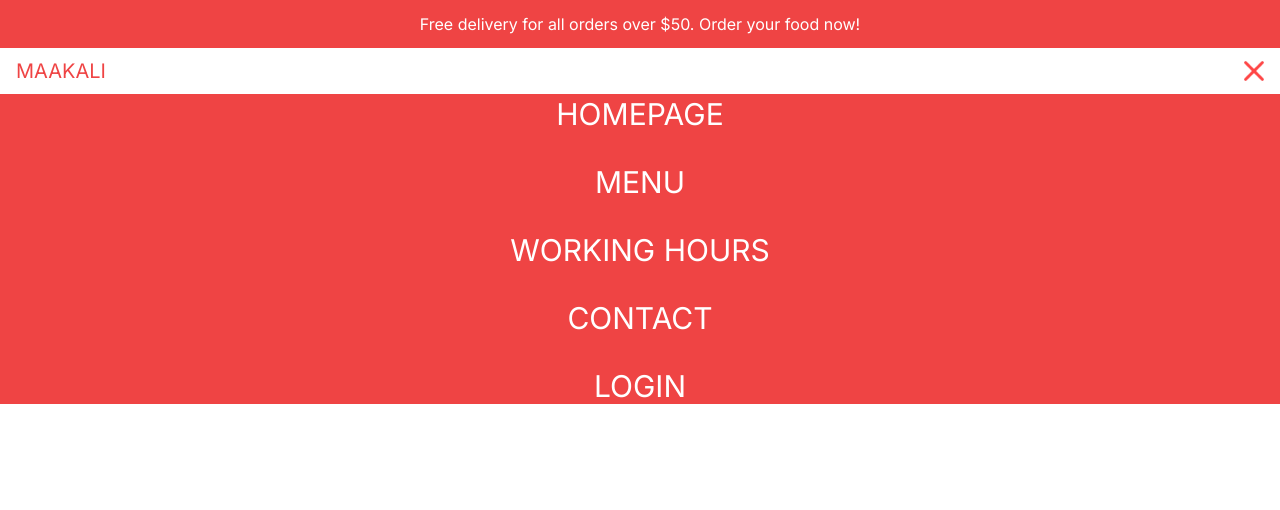
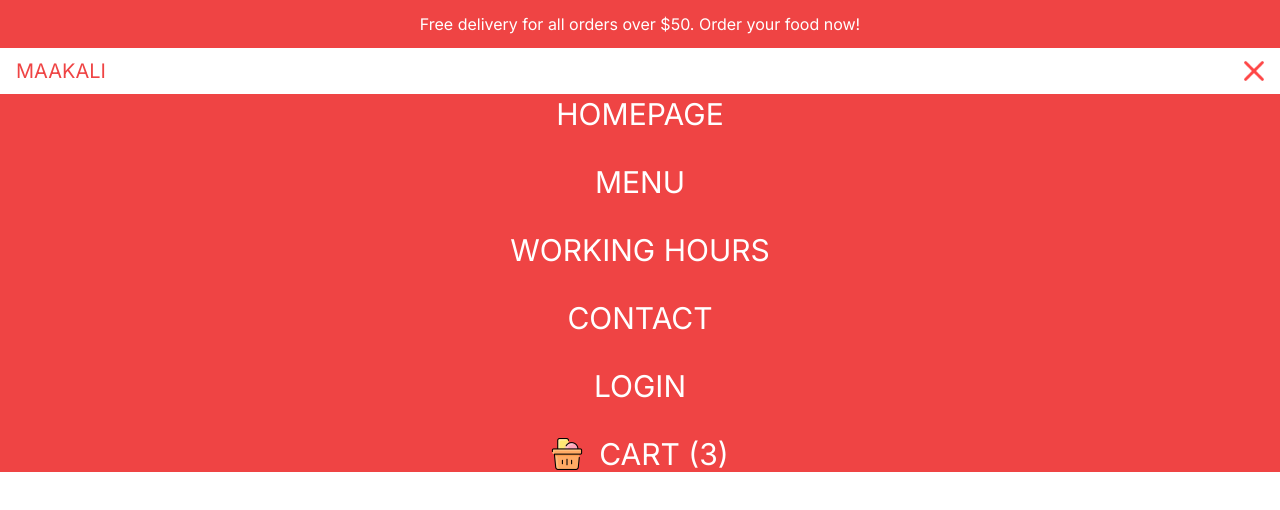
Before and after one commit to Svmpankaj/Restaurant-Food-Delivery-App, a Next.js app: page / in a window 1280 px wide. Both pictures are taken after a click on the picture 1254 px from the left and 71 px from the top of the page. Shown: the top 510 px of the page. Built offline with nearby package versions, Linux system fonts and the light colour scheme.

Commit message:
adding carticon

```diff
--- /dev/null
+++ b/src/components/CartIcon.tsx
@@ -0,0 +1,16 @@
+import Image from "next/image";
+import Link from "next/link";
+import React from "react";
+
+const CartIcon = () => {
+  return (
+    <Link href="/cart" className="flex items-center gap-4">
+      <div className="relative w-8 h-8">
+        <Image src="/cart.png" alt="" fill />
+      </div>
+      <span>Cart (3)</span>
+    </Link>
+  );
+};
+
+export default CartIcon;
--- a/src/components/Menu.tsx
+++ b/src/components/Menu.tsx
@@ -3,6 +3,7 @@
 import Image from "next/image";
 import Link from "next/link";
 import React, { useState } from "react";
+import CartIcon from "./CartIcon";
 
 const links = [
   { id: 1, title: "Homepage", url: "/" },
@@ -34,18 +35,27 @@
           onClick={() => setOpen(false)}
         />
       )}
+      {open && (
         <div className="bg-red-500 text-white absolute left-0 top-24 w-full h-[calc(100vh - 6rem) flex flex-col gap-8 items-center justify-center text-3xl z-10">
           {links.map((item) => (
-          <Link href={item.url} key={item.id}>
+            <Link href={item.url} key={item.id} onClick={() => setOpen(false)}>
               {item.title}
             </Link>
           ))}
           {!user ? (
-          <Link href="/login">Login</Link>
+            <Link href="/login" onClick={() => setOpen(false)}>
+              Login
+            </Link>
           ) : (
-          <Link href="/orders">Orders</Link>
+            <Link href="/orders" onClick={() => setOpen(false)}>
+              Orders
+            </Link>
           )}
+          <Link href="/cart" onClick={() => setOpen(false)}>
+            <CartIcon />
+          </Link>
         </div>
+      )}
     </div>
   );
 };
```
Lines whose indentation alone changed are shown as unchanged.
